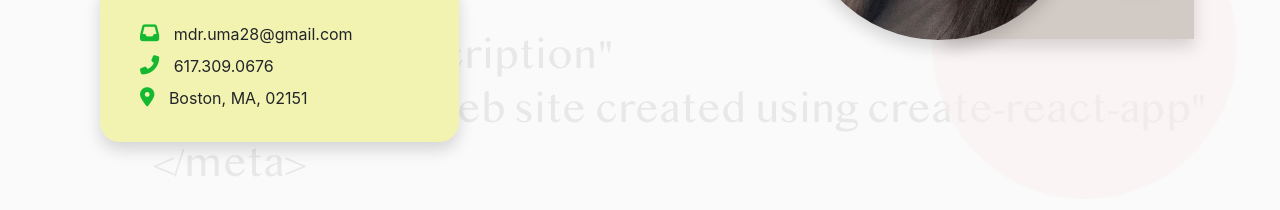
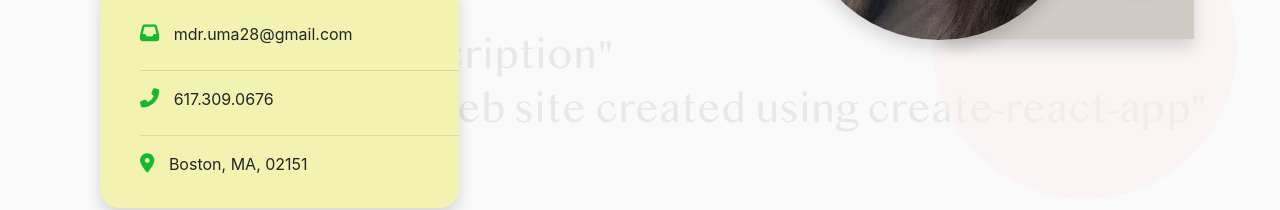
Before and after one commit to mdr-uma/portfolio, a React (Create React App) app: page / in a window 1280 px wide. Both pictures are taken after a click on the button "Contact Info". Shown: the part 476-686 px from the top of the page. Built offline with nearby package versions, Linux system fonts and the light colour scheme; grey boxes are pictures that could not be loaded.

Commit message:
add hr line between contact info

```diff
--- a/src/components/Profile.js
+++ b/src/components/Profile.js
@@ -18,8 +18,8 @@ const Profile = () => {
                             <div className="info shadow animate__animated animate__bounceInLeft">
                                 <i className="fas fa-sort-up"></i>
                                 <ul>
-                                    <li><i className="fas fa-inbox"></i> mdr.uma28@gmail.com</li>
-                                    <li><i className="fas fa-phone-alt"></i> 617.309.0676</li>
+                                    <li><i className="fas fa-inbox"></i> mdr.uma28@gmail.com</li><hr/>
+                                    <li><i className="fas fa-phone-alt"></i> 617.309.0676</li><hr />
                                     <li><i className="fas fa-map-marker-alt"></i> Boston, MA, 02151</li>
                                 </ul>
                             </div>
```
